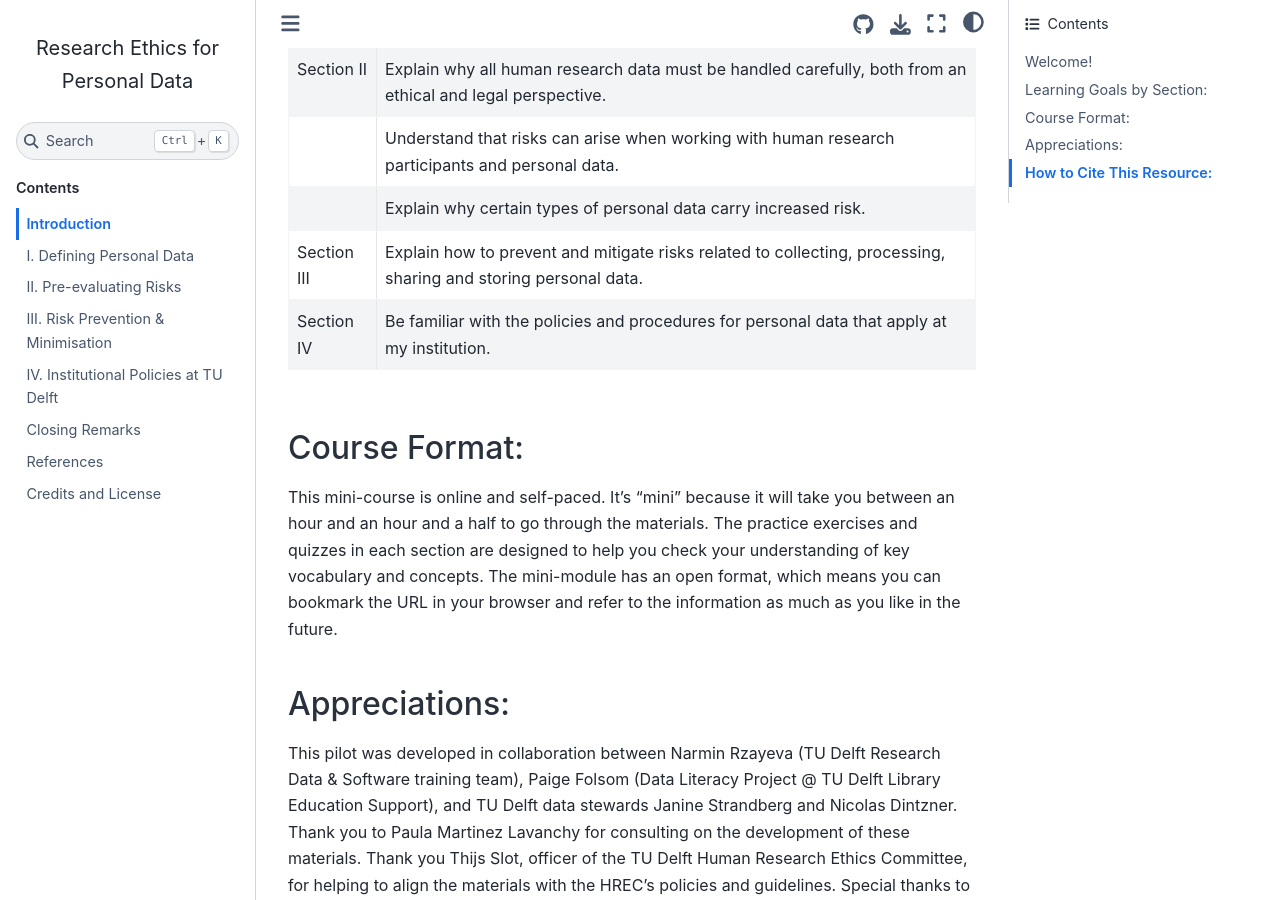
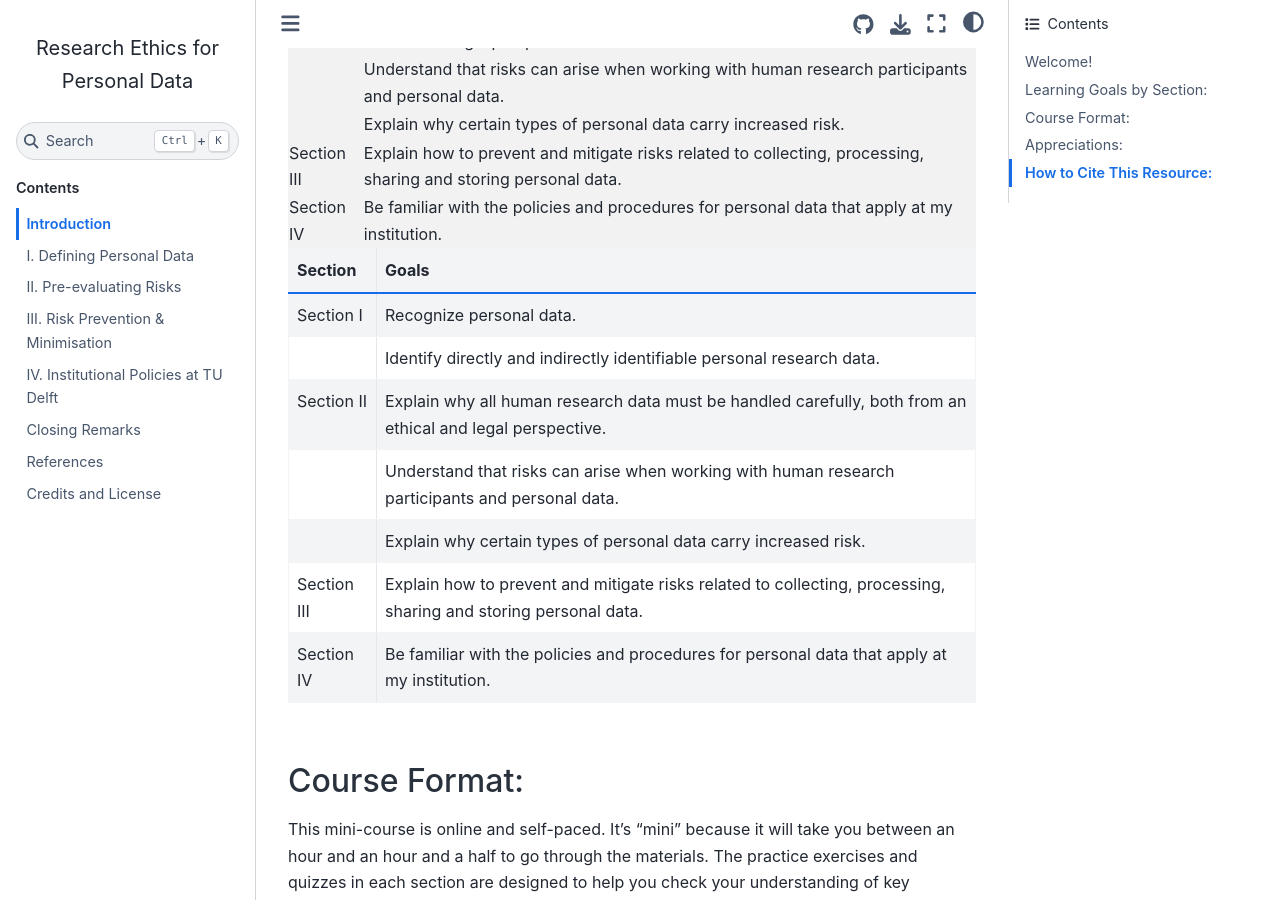
Before and after one commit to tu-delft-library/BSc_Research_Ethics_for_Personal_Data, a Jupyter Book: the page built from book/home.md, in a window 1280 px wide and 900 px high, scrolled down 680 px. Built offline with Jupyter Book 1.0.4 settings and Sphinx 7.4.7 and the Sphinx Book theme 1.1.4, drawn with Linux system fonts in a browser that asks for light colours; comment, search, counter and statistics services are not loaded.

Commit message:
trying to make the rows in table one color

```diff
--- a/book/home.md
+++ b/book/home.md
@@ -9,6 +9,47 @@ As part of your bachelor's coursework, are you going to do assignments or conduc
 ## Learning Goals by Section:
 
 By participating in this mini-module, we hope you will develop an awareness of key concepts related to personal data. We want you to develop an **ethical mindset** to design and conduct research in a responsible manner, prioritizing the safety of your study participants. We want you to internalize a series of **guiding questions** that ethical researchers ask themselves whenever they work with human research subjects. Specifically, the mini-module will target these learning goals:
+
+<table>
+  <tr style="background-color: #f2f2f2;">
+    <th>Section</th>
+    <th>Goals</th>
+  </tr>
+
+  <tr style="background-color: #f2f2f2;">
+    <td>Section I</td>
+    <td>Recognize personal data.</td>
+  </tr>
+  <tr style="background-color: #f2f2f2;">
+    <td></td>
+    <td>Identify directly and indirectly identifiable personal research data.</td>
+  </tr>
+
+  <tr style="background-color: #f2f2f2;">
+    <td>Section II</td>
+    <td>Explain why all human research data must be handled carefully, both from an ethical and legal perspective.</td>
+  </tr>
+  <tr style="background-color: #f2f2f2;">
+    <td></td>
+    <td>Understand that risks can arise when working with human research participants and personal data.</td>
+  </tr>
+  <tr style="background-color: #f2f2f2;">
+    <td></td>
+    <td>Explain why certain types of personal data carry increased risk.</td>
+  </tr>
+
+  <tr style="background-color: #f2f2f2;">
+    <td>Section III</td>
+    <td>Explain how to prevent and mitigate risks related to collecting, processing, sharing and storing personal data.</td>
+  </tr>
+
+  <tr style="background-color: #f2f2f2;">
+    <td>Section IV</td>
+    <td>Be familiar with the policies and procedures for personal data that apply at my institution.</td>
+  </tr>
+</table>
+
+
 | Section | Goals |
 |---------|--------|
 | Section I |  Recognize personal data. |
```
